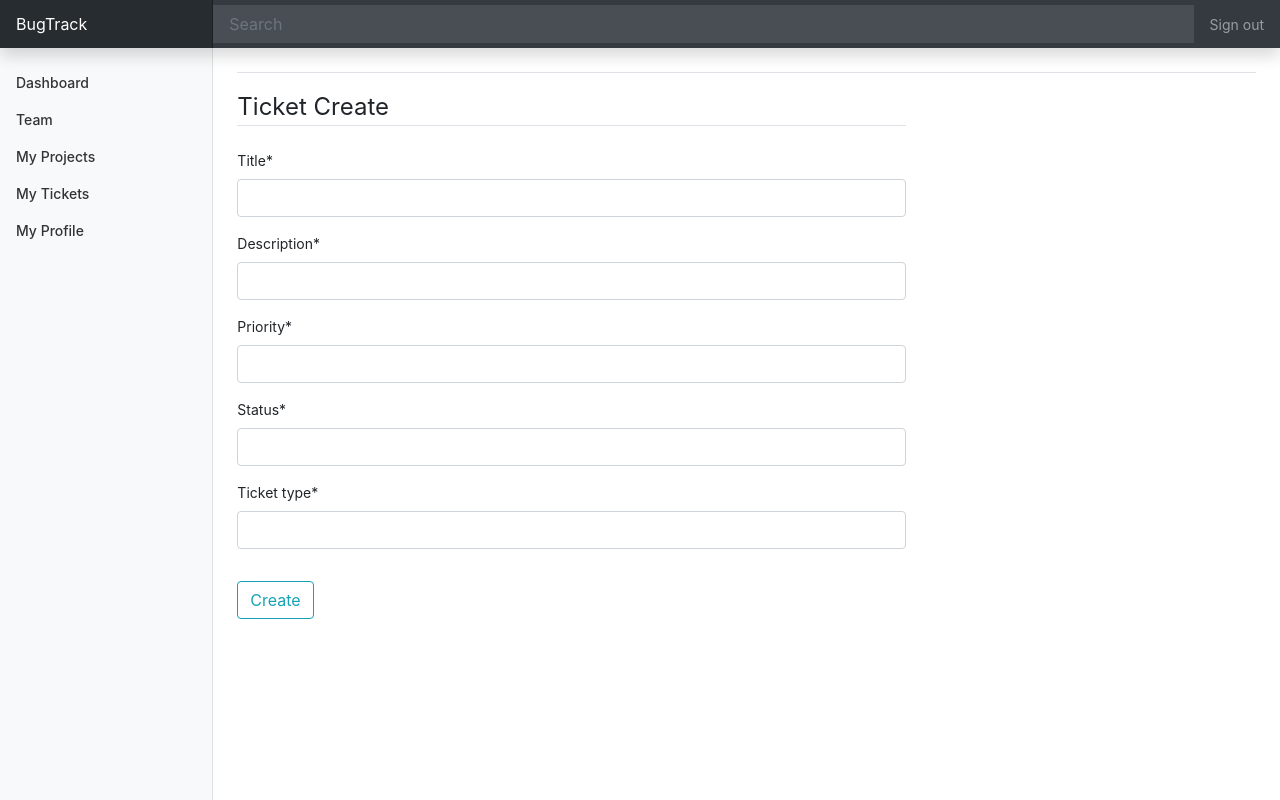
After one commit to dhaliwalk/BugTrack, a Django app: page /ticket/1/new/ in a window 1280 px wide. The commit adds this page. Run offline with Django 3.2, Linux system fonts and the light colour scheme; the visitor is signed in with stand-in values (Sample User, id 1); parts of the project's set-up code (start-up, migrations or seed data) failed here and were passed over; some libraries are stand-ins or nearby versions.

Commit message:
Added TicketCreateView to allow users to create tickets for projects

```diff
--- a/main/templates/main/base.html
+++ b/main/templates/main/base.html
@@ -110,10 +110,10 @@
     </main>
   </div>
 </div>
-  <script src="https://code.jquery.com/jquery-3.5.1.slim.min.js" integrity="sha384-DfXdz2htPH0lsSSs5nCTpuj/zy4C+OGpamoFVy38MVBnE+IbbVYUew+OrCXaRkfj" crossorigin="anonymous"></script>
+  <!-- <script src="https://code.jquery.com/jquery-3.5.1.slim.min.js" integrity="sha384-DfXdz2htPH0lsSSs5nCTpuj/zy4C+OGpamoFVy38MVBnE+IbbVYUew+OrCXaRkfj" crossorigin="anonymous"></script>
       <script>window.jQuery || document.write('<script src="../assets/js/vendor/jquery.slim.min.js"><\/script>')</script><script src="../assets/dist/js/bootstrap.bundle.min.js"></script>
         <script src="https://cdnjs.cloudflare.com/ajax/libs/feather-icons/4.9.0/feather.min.js"></script>
         <script src="https://cdnjs.cloudflare.com/ajax/libs/Chart.js/2.7.3/Chart.min.js"></script>
-        <script src="{% static 'main/dashboard.js' %}"></script>
+        <script src="{% static 'main/dashboard.js' %}"></script> -->
       </body>
 </html>
--- a/projects/templates/projects/project_info.html
+++ b/projects/templates/projects/project_info.html
@@ -3,6 +3,7 @@
   <div class="d-flex justify-content-between flex-wrap flex-md-nowrap align-items-center pt-3 pb-2 mb-3 border-bottom">
     <h1 class="h2">{{project.name}}</h1>
   </div>
+  <a href="{% url 'ticket-create' project.id %}" class="btn btn-info btn-lg active mb-3" role="button" aria-pressed="true">Create A New Ticket</a>
 	<div class="table-responsive">
       <table class="table table-striped table-sm">
         <thead>
--- a/tickets/models.py
+++ b/tickets/models.py
@@ -1,6 +1,7 @@
 from django.db import models
 from django.contrib.auth.models import User
 from projects.models import Project
+from django.urls import reverse
 
 class Ticket(models.Model):
 	title = models.CharField(max_length=128)
@@ -16,6 +17,9 @@ class Ticket(models.Model):
 	def __str__(self):
 		return self.title
 
+	def get_absolute_url(self):
+		return reverse('home')
+
 class Comment(models.Model):
 	message = models.CharField(max_length=500)
 	author = models.ForeignKey(User, on_delete=models.CASCADE)
@@ -23,3 +27,6 @@ class Comment(models.Model):
 	ticket = models.ForeignKey(Ticket, on_delete=models.CASCADE)
 	def __str__(self):
 		return self.message
+
+	def get_absolute_url(self):
+		return reverse('home')
--- /dev/null
+++ b/tickets/templates/tickets/ticket_form.html
@@ -0,0 +1,17 @@
+{% extends "main/base.html" %}
+{% load crispy_forms_tags %}
+{% block content %}
+	<div class="content-section">
+		<form method="POST" enctype="multipart/form-data">
+			{% csrf_token %}
+			<fieldset class="form-group">
+				<legend class="border-bottom mb-4">Ticket Create</legend>
+				{{ form|crispy }}
+			</fieldset>
+			<div class="form-group">
+				<button class="btn btn-outline-info" type="submit">Create</button>
+			</div>
+		</form>
+
+	</div>
+{% endblock content %}
--- a/tickets/urls.py
+++ b/tickets/urls.py
@@ -1,6 +1,8 @@
 from django.urls import path
 from . import views
+from .views import TicketCreateView
 
 urlpatterns = [
     path('<int:pk>/info/', views.TicketInfo, name='ticket-info'),
+    path('<int:pk>/new/', TicketCreateView.as_view(), name='ticket-create'),
 ]
--- a/tickets/views.py
+++ b/tickets/views.py
@@ -1,8 +1,22 @@
 from django.shortcuts import render
 from .models import Ticket
+from projects.models import Project
+from django.contrib.auth.mixins import LoginRequiredMixin, UserPassesTestMixin
+from django.views.generic import CreateView
 
 def TicketInfo(request, pk=None):
 	if pk:
 		ticket = Ticket.objects.get(pk=pk)
 	comments = ticket.comment_set.all()
 	return render(request, 'tickets/ticket_info.html', {'comments': comments, 'ticket':ticket})
+
+class TicketCreateView(LoginRequiredMixin, CreateView):
+	model = Ticket
+	fields = ['title', 'description', 'priority', 'status', 'ticket_type']
+
+	def form_valid(self, form):
+		pk = self.kwargs['pk']
+		project = Project.objects.get(pk=pk)
+		form.instance.project = project
+		form.instance.submitter = self.request.user
+		return super().form_valid(form)
```
